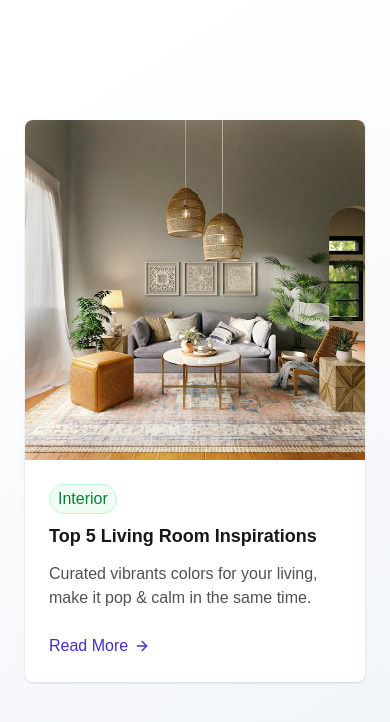
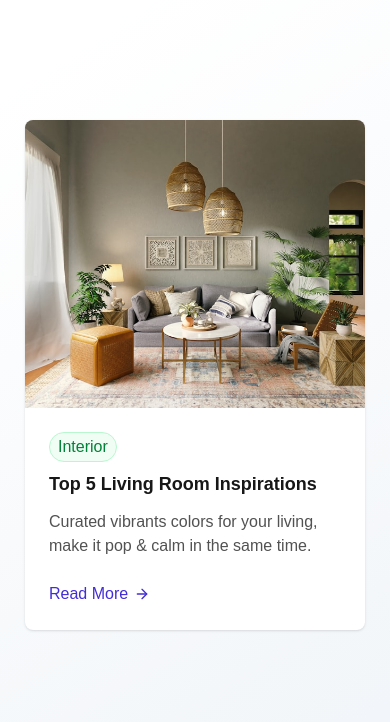
Before and after one commit to JunMun28/gf-challanges, a Next.js app: page /foundational/blog-card in a window 390 px wide. Shown: the top 722 px of the page. Built offline with nearby package versions, Linux system fonts and the light colour scheme.

Commit message:
Refactor BlogCard component to improve image handling by using a responsive container and applying object-fit styling for better visual presentation.

```diff
--- a/components/BlogCard.tsx
+++ b/components/BlogCard.tsx
@@ -18,7 +18,15 @@ export default function BlogCard({
 }: BlogCardProps) {
   return (
     <div className="w-[340px] bg-white rounded-lg shadow-sm flex flex-col items-start overflow-hidden">
-      <Image src={imageSrc} alt="blog image" width={340} height={288} />
+      <div className="relative w-full h-[288px]">
+        <Image
+          src={imageSrc}
+          alt="blog image"
+          fill
+          style={{ objectFit: "cover" }}
+          className="w-full h-full"
+        />
+      </div>
       <div className="p-6 flex flex-col gap-3">
         <div className="flex flex-col gap-2">
           <div className="bg-[#F0FDF4] inline-flex w-fit items-center rounded-full border border-green-200 px-2 py-0.5 text-green-700">
```
